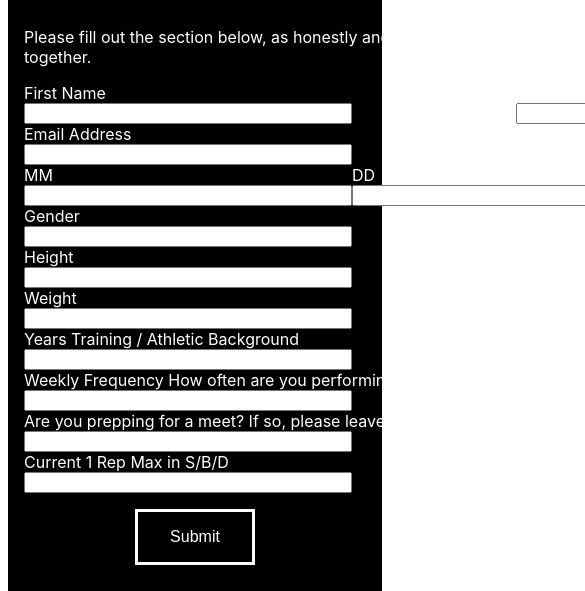
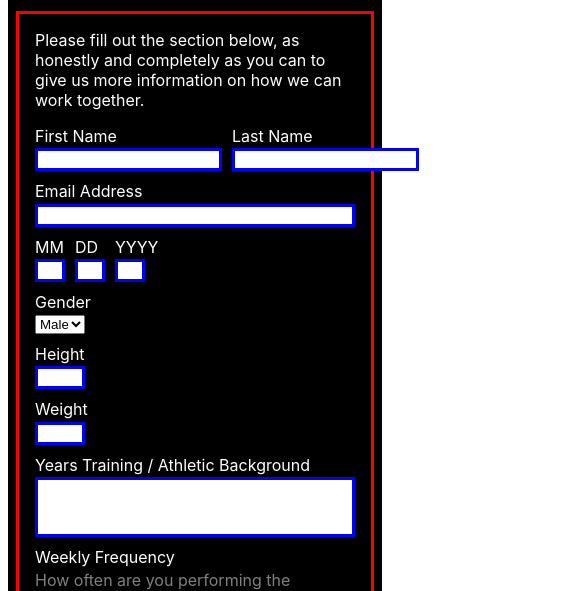
Before and after one commit to dhui0226/strength_coaching_site, a Gatsby site: page /application in a window 390 px wide. Shown: the part 222-813 px from the top of the page, 585 px wide, since content can reach past the window. Built offline with nearby package versions, Linux system fonts and the light colour scheme; Gatsby itself is replaced by a stand-in of ours.

Commit message:
mobile responsive

```diff
--- a/src/pages/application.js
+++ b/src/pages/application.js
@@ -8,8 +8,14 @@ import {
     nameContainer,
     form,
     firstNameInput,
+    lastNameLabel,
     lastNameInput,
     birthDateForm,
+    dateInput,
+    genderSelect,
+    smallerInput,
+    biggerInput,
+    description,
     btnContainer,
     btn
 } from './application.module.css'
@@ -40,58 +46,64 @@ const ApplicationPage = () => {
                             onChange={(event) => {setFirstName(event.target.value)}}></input>
                         </label>
                         <label className={form}>
-                            <span>Last Name</span>
+                            <span className={lastNameLabel}>Last Name</span>
                             <input
                             className={lastNameInput}></input>
                         </label>
                     </div>
                     <label className={form}>
                         <span>Email Address</span>
-                        <input></input>
+                        <input type='email'></input>
                     </label>
                     <div className={birthDateForm}>
                         <label className={form}>
                             <span>MM</span>
-                            <input></input>
+                            <input
+                            className={dateInput}
+                            type='number'></input>
                         </label>
                         <label className={form}>
                             <span>DD</span>
-                            <input></input>
+                            <input className={dateInput}></input>
                         </label>
                         <label className={form}>
                             <span>YYYY</span>
-                            <input></input>
+                            <input className={dateInput}></input>
                         </label>
                     </div>
                     <label className={form}>
                         <span>Gender</span>
-                        <input></input>
+                        <select className={genderSelect}>
+                            <option>Male</option>
+                            <option>Female</option>
+                            <option>Other</option>
+                        </select>
                     </label>
                     <label className={form}>
                         <span>Height</span>
-                        <input></input>
+                        <input className={smallerInput}></input>
                     </label>
                     <label className={form}>
                         <span>Weight</span>
-                        <input></input>
+                        <input className={smallerInput}></input>
                     </label>
                     <label className={form}>
                         <span>Years Training / Athletic Background</span>
-                        <input></input>
+                        <input className={biggerInput}></input>
                     </label>
                     <label className={form}>
-                        <span>Weekly Frequency
-                        How often are you performing the Squat,Bench Press, and deadlift and its variations during a training week?</span>
-                        <input></input>
+                        <span>Weekly Frequency</span>
+                        <span className={description}>How often are you performing the Squat,Bench Press, and deadlift and its variations during a training week?</span>
+                        <input className={biggerInput}></input>
                     </label>
                     <label className={form}>
                         <span>Are you prepping for a meet?
                         If so, please leave details below</span>
-                        <input></input>
+                        <input className={biggerInput}></input>
                     </label>
                     <label className={form}>
                         <span>Current 1 Rep Max in S/B/D</span>
-                        <input></input>
+                        <input className={biggerInput}></input>
                     </label>
                 </div>
             </div>
--- a/src/pages/application.module.css
+++ b/src/pages/application.module.css
@@ -31,21 +31,55 @@
 
 .firstNameInput {
     grid-column-start: 1;
+    margin-right: 5px;
+}
+
+.lastNameLabel {
+    margin-left: 5px;
 }
 
 .lastNameInput {
     grid-column-start: 2;
+    margin-left: 5px;
 }
 
 .form {
     display: flex;
     flex-direction: column;
     justify-content: flex-start;
+    padding-bottom: 10px;
+}
+
+span {
+    padding-bottom: 2.5px;
 }
 
 .birthDateForm {
-    display: grid;
-    grid-template-columns: repeat(3, 1fr);
+    /*display: grid;
+    grid-template-columns: repeat(3, 1fr);*/
+    display: flex;
+    flex-direction: row;
+}
+
+.dateInput {
+    width: 30px;
+    margin-right: 10px;
+}
+
+.genderSelect {
+    width: 50px;
+}
+
+.smallerInput {
+    width: 50px;
+}
+
+.biggerInput {
+    height: 60px;
+}
+
+.description {
+    color: grey;
 }
 
 .btnContainer {
@@ -70,10 +104,13 @@
 
 @media (max-width: 460px) {
     .formContainer {
-        padding: 0 1rem 0 1rem;;
+        padding: 0 1rem 0 1rem;
+        border: solid red;
+        max-width: 320px;
     }
 
     .form > input {
-        width: 320px;
+        box-sizing: border-box;
+        border: solid blue;
     }
 }
--- a/src/pages/coaching.module.css
+++ b/src/pages/coaching.module.css
@@ -22,7 +22,7 @@ h1 {
 }
 
 .coachingItem > p {
-    padding: 5rem 3rem 0 3rem;
+    padding: 5rem 2rem 0 2rem;
     line-height: 2rem;
 }
 
```
